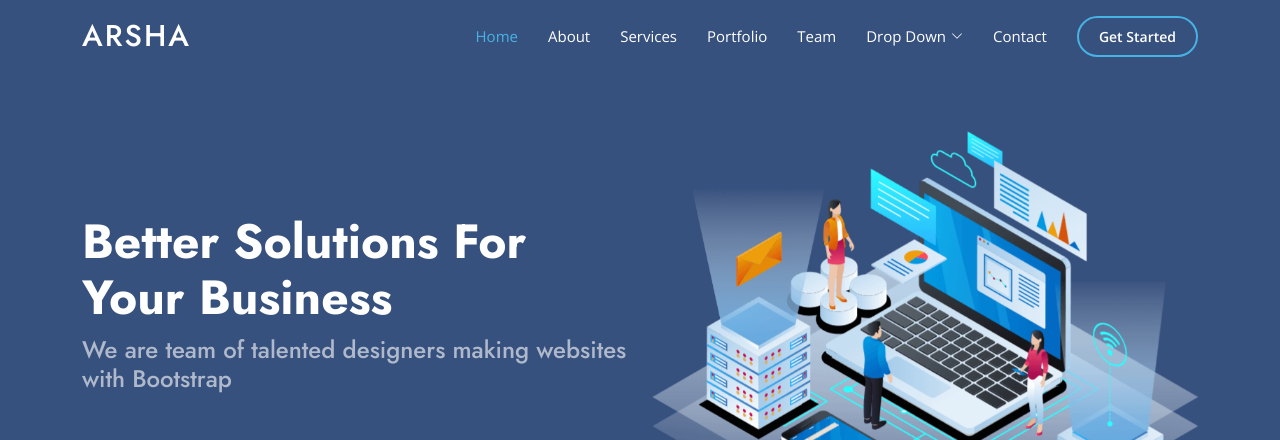
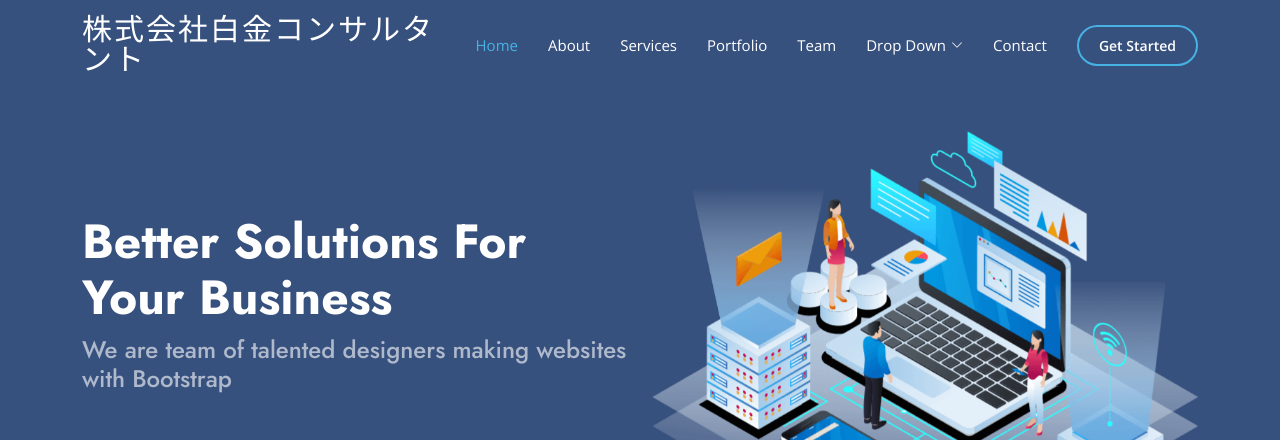
Before and after one commit to j-code-org/kkt-contest, a plain HTML site: page index.html in a window 1280 px wide. Shown: the top 440 px of the page. Drawn offline with nearby package versions, Linux system fonts and the light colour scheme.

Commit message:
update shirogane

```diff
--- a/index.html
+++ b/index.html
@@ -5,7 +5,7 @@
   <meta charset="utf-8">
   <meta content="width=device-width, initial-scale=1.0" name="viewport">
 
-  <title>Arsha Bootstrap Template - Index</title>
+  <title>株式会社白金コンサルタント</title>
   <meta content="" name="description">
   <meta content="" name="keywords">
 
@@ -43,7 +43,7 @@
   <header id="header" class="fixed-top ">
     <div class="container d-flex align-items-center">
 
-      <h1 class="logo me-auto"><a href="index.html">Arsha</a></h1>
+      <h1 class="logo me-auto"><a href="index.html">株式会社白金コンサルタント</a></h1>
       <!-- Uncomment below if you prefer to use an image logo -->
       <!-- <a href="index.html" class="logo me-auto"><img src="assets/img/logo.png" alt="" class="img-fluid"></a>-->
 
@@ -807,7 +807,7 @@
 
     <div class="container footer-bottom clearfix">
       <div class="copyright">
-        &copy; Copyright <strong><span>Arsha</span></strong>. All Rights Reserved
+        &copy; Copyright <strong><span>Shirogane Consultant, Inc.</span></strong>. All Rights Reserved
       </div>
       <div class="credits">
         <!-- All the links in the footer should remain intact. -->
```
Also changed, not shown: inner-page.html (+3 -3 lines), portfolio-details.html (+4 -4 lines).
